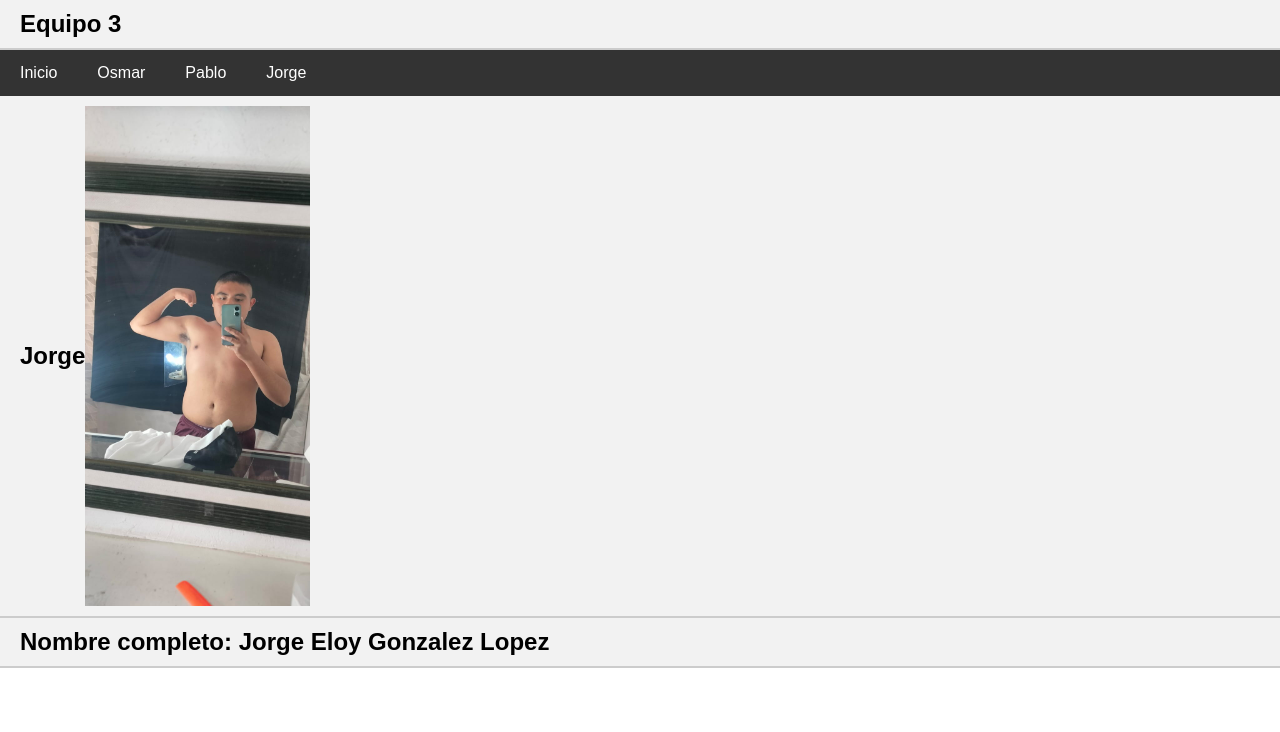
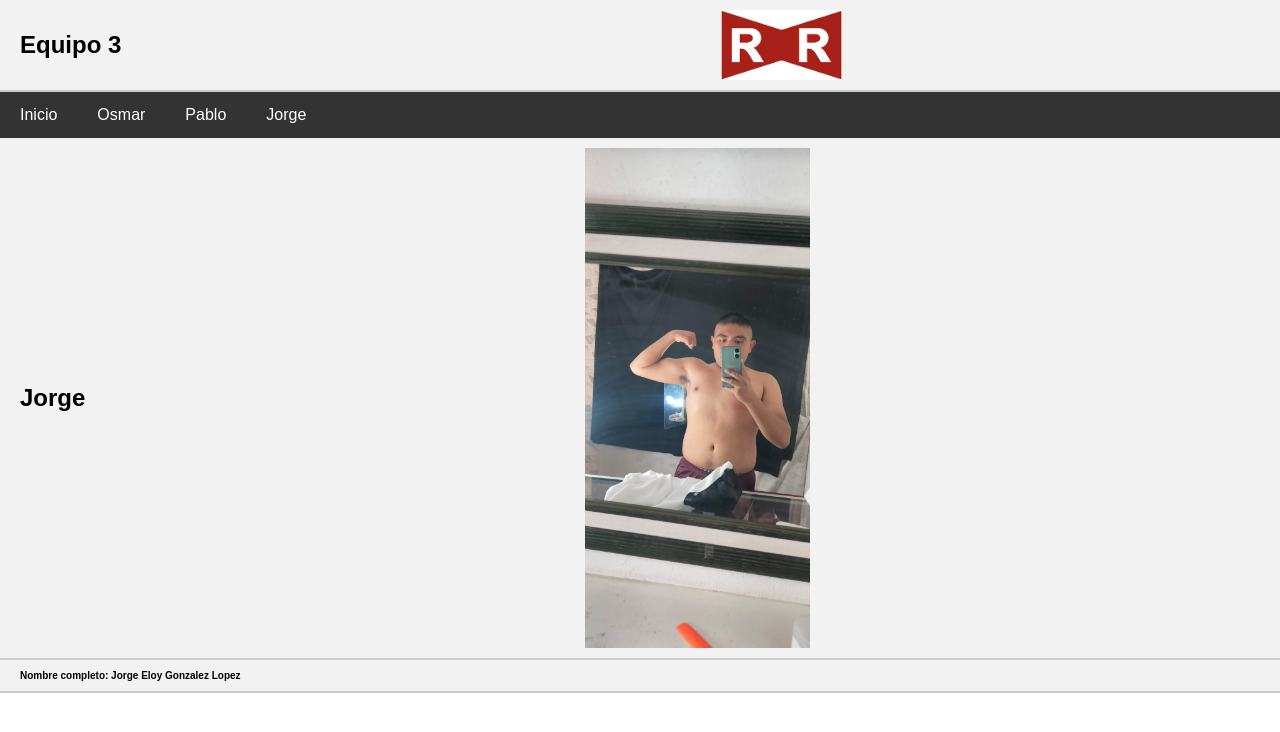
Before and after one commit to JORGEELOYGONZALEZLOPEZ/equipo3, a plain HTML site: page jorge.html in a window 1280 px wide. Drawn offline with Linux system fonts and the light colour scheme.

Commit message:
Actualizar la pagina

```diff
--- a/jorge.html
+++ b/jorge.html
@@ -18,15 +18,14 @@
       border-bottom: 2px solid #ccc;
     }
 
-    header img {
-      width: 225px;
-      height: 500px;
-      margin-right: 15px;
-    }
 
     header h1 {
       margin: 0;
       font-size: 24px;
+    }
+    header h2 {
+      margin: 0;
+      font-size: 10px;
     }
 
     nav {
@@ -59,7 +58,7 @@
   <header>
     <!-- Cambia el src por la ruta de tu logo -->
     <h1>Equipo 3</h1>
-    <img1 src="logo.png" alt="Logo del equipo">
+    <img src="patrullaroja.png" whdht="100" height="70" style="float: right; margin-left: 600px;">
   </header>
 
   <nav>
@@ -74,11 +73,11 @@
   <header>
     <!-- Cambia el src por la ruta de tu logo -->
     <h1>Jorge</h1>
-    <img src="jorge.jpg" alt="Foto de Jorge">
-  </header>
+    <img src="jorge.jpg" whdht="225" height="500" style="float: right; margin-left: 500px;">
+</header>
 
   <header>
-    <h1>Nombre completo: Jorge Eloy Gonzalez Lopez</h1>
+    <h2>Nombre completo: Jorge Eloy Gonzalez Lopez</h2>
   </header>
 </body>
 </html>
```
Also changed, not shown: index.html (+3 -3 lines), patrullaroja.png (added).
